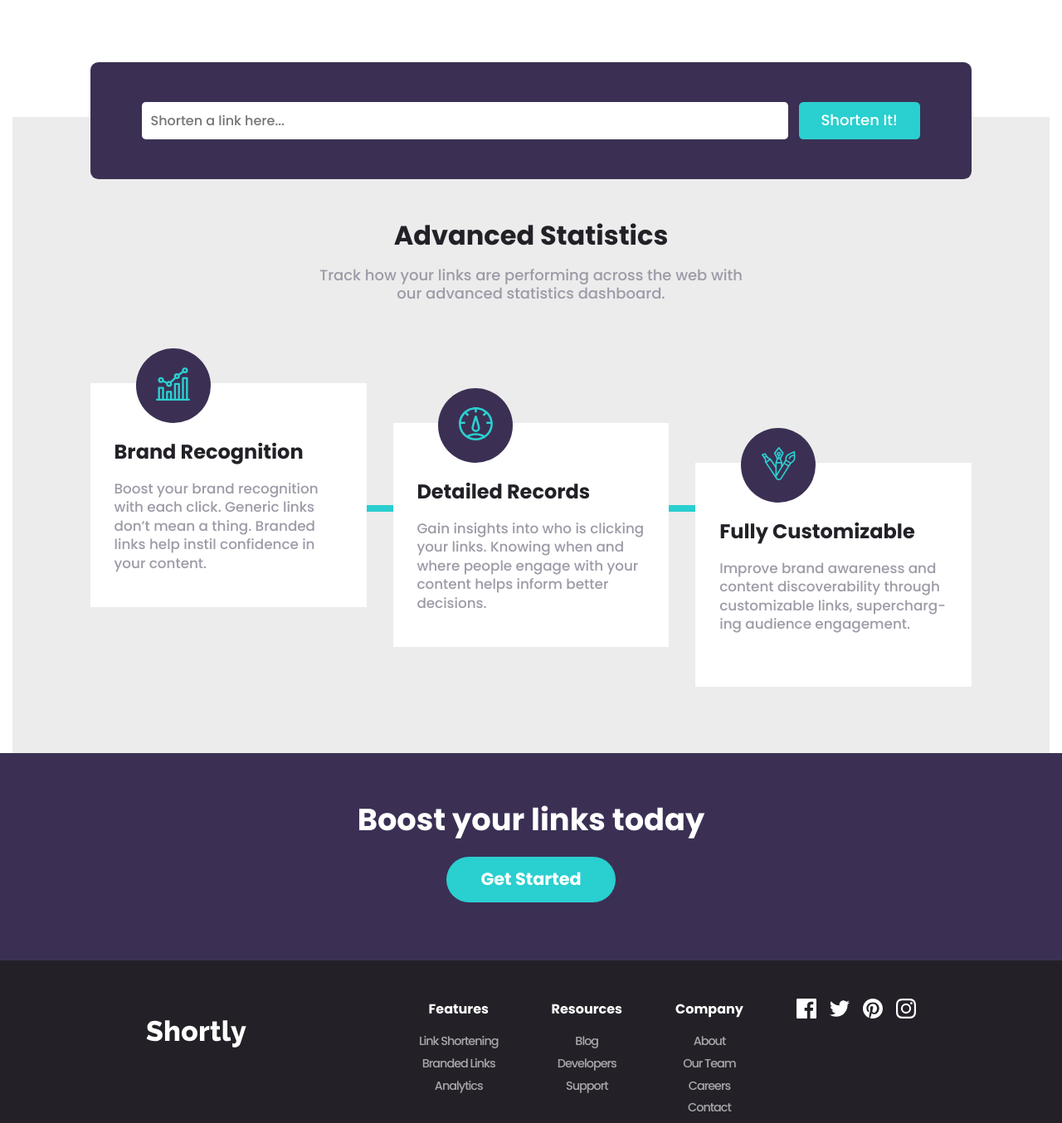
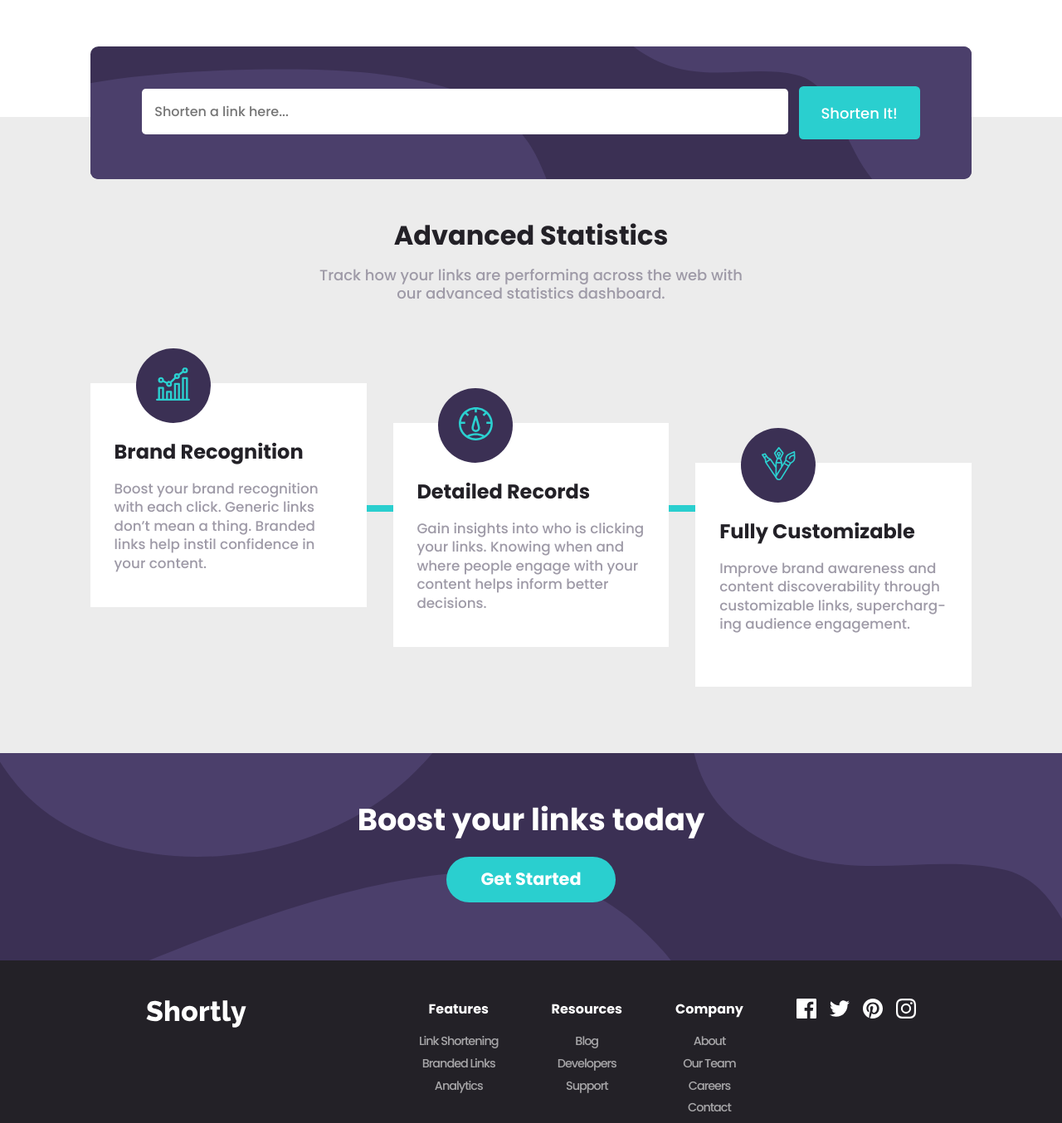
Before and after one commit to DRamirezF/url-shortening-api-master, a plain HTML site: page index.html in a window 1280 px wide. Shown: the part 495-1849 px from the top of the page at 83% size. Drawn offline with Linux system fonts and the light colour scheme.

Commit message:
branch end

```diff
--- a/index.html
+++ b/index.html
@@ -6,7 +6,7 @@
 
   <link rel="icon" type="image/png" sizes="32x32" href="./images/favicon-32x32.png">
 
-  <link rel="stylesheet" href="./css/main.css">
+  <link rel="stylesheet" href="./css/styles.css">
 
   <link rel="preconnect" href="https://fonts.googleapis.com">
   <link rel="preconnect" href="https://fonts.gstatic.com" crossorigin>
@@ -84,8 +84,19 @@
       </div>
     </section>
 
+    <div class="main__color">
       <section class="shortener">
         <div class="shortener__wrapper">
+          <picture class="shortener__picture">
+            <source
+              srcset="./images/bg-shorten-mobile.svg"
+              media="(max-width:915px)"
+              class="shortener__source">
+            <img
+              src="./images/bg-shorten-desktop.svg"
+              alt=""
+              class="shortener__img">
+          </picture>
           <div class="shortener__box">
             <div class="shortener__inputBox">
               <input
@@ -169,10 +180,18 @@
 
         </div>
       </section>
+    </div>
+
 
     <section class="cta">
+        <div class="cta__imgBox">
+          <svg class="cta__svgMobile" xmlns="http://www.w3.org/2000/svg" width="375" height="300"><g fill="#4B3F6B" fill-rule="evenodd"><path d="M-263.351 570.909c29.685 77.331 73.689 123.988 171.79 127.377 98.102 3.39 167.085-60.547 256.043-73.22 88.958-12.674 135.24 107.895 240.73 152.532 105.488 44.638 274.775.333 377.9-125.622C886.24 526.021 878.62 327.29 799.392 238.798 720.162 150.307 608.257 84.743 243.5 224.76c-364.757 140.017-536.537 268.818-506.852 346.149zM-514-377.482c0 82.833 24.36 142.16 114.732 180.482 90.371 38.321 177.686 3.352 265.277 23.4 87.59 20.048 87.59 149.195 170.077 228.671 82.486 79.476 256.405 98.781 397.82 18.15 141.415-80.632 205.52-268.896 163.267-379.902C554.919-417.687 473.943-519 83.236-519S-514-460.314-514-377.482z"/></g></svg>
+          <svg class="cta__svgDesktop" xmlns="http://www.w3.org/2000/svg" width="1440" height="250"><g fill="#4B3F6B" fill-rule="evenodd"><path d="M830-63.482C830 19.351 854.36 78.678 944.732 117c90.371 38.321 177.686 3.352 265.277 23.4 87.59 20.048 87.59 149.195 170.077 228.671 82.486 79.476 256.405 98.781 397.82 18.15 141.415-80.632 205.52-268.896 163.267-379.902C1898.919-103.687 1817.943-205 1427.236-205S830-146.314 830-63.482zM-263.351 570.909c29.685 77.331 73.689 123.988 171.79 127.377 98.102 3.39 167.085-60.547 256.043-73.22 88.958-12.674 135.24 107.895 240.73 152.532 105.488 44.638 274.775.333 377.9-125.622C886.24 526.021 878.62 327.29 799.392 238.798 720.162 150.307 608.257 84.743 243.5 224.76c-364.757 140.017-536.537 268.818-506.852 346.149zM-514-377.482c0 82.833 24.36 142.16 114.732 180.482 90.371 38.321 177.686 3.352 265.277 23.4 87.59 20.048 87.59 149.195 170.077 228.671 82.486 79.476 256.405 98.781 397.82 18.15 141.415-80.632 205.52-268.896 163.267-379.902C554.919-417.687 473.943-519 83.236-519S-514-460.314-514-377.482z"/></g></svg>
+        </div>
+        <div class="cta__wrapper">
           <h2 class="cta__tittle">Boost your links today</h2>
           <a href="" class="cta__button">Get Started</a>
+        </div>
     </section>
 
   </main>
--- a/scss/layout/_cta.scss
+++ b/scss/layout/_cta.scss
@@ -6,14 +6,37 @@
 
     text-align: center;
 
+    position: relative;
+
     @include flex(column, nowrap, center, center);
     @include media(){
         min-height: 250px;
     }
 
+    &__imgBox {
+        width: 100%;
+        position: absolute;
+    }
+    &__picture {
+        position: absolute;
+    }
 
+    &__svgMobile {
+        @include media(){
+            display: none;
+        }
+    }
+    &__svgDesktop {
+        display: none;
+        @include media(){
+            display: block;
+        }
+    }
+    &__wrapper {
+        position: relative;
+        z-index: 1;
+    }
     &__tittle {
-        // background-color: green;
         color: #fff;
         font-size: 1.8em;
         font-weight: 700;
--- a/scss/layout/_feature.scss
+++ b/scss/layout/_feature.scss
@@ -2,7 +2,6 @@
     max-width: 1250px;
     margin: auto;
     padding: 0 0 5em;
-    background-color: hsla(0, 0%, 75%, 0.3);
 
     text-align: center;
 
--- a/scss/layout/_footer.scss
+++ b/scss/layout/_footer.scss
@@ -9,7 +9,7 @@
     padding: 3.5em 0 2.5em;
 
     @include media(){
-        @include flex(row, nowrap, space-evenly, center);
+        @include flex(row, nowrap, space-evenly, flex-start);
         gap: 2em;
         padding: 0 0 2em;
     }
@@ -17,6 +17,10 @@
     // &__imgBox {}
     &__logo {
         margin: 0 0 1em;
+        @include media(){
+            margin: 3em 0 0;
+        }
+
     }
 
     &__lists {
--- /dev/null
+++ b/scss/layout/_main.scss
@@ -0,0 +1,5 @@
+.main {
+    &__color {
+        background-color: hsla(0, 0%, 75%, 0.3);
+    }
+}
--- a/scss/layout/_shortener.scss
+++ b/scss/layout/_shortener.scss
@@ -1,7 +1,6 @@
 .shortener {
     max-width: 1250px;
     margin: auto;
-    background-color: hsl(0, 0%, 75%, 0.3);
 
 
     &__wrapper {
@@ -16,7 +15,31 @@
             width: 85%;
         }
     }
+    &__picture {
+        width: auto;
+
+        position: absolute;
+        z-index: 1;
+        bottom: 57.2%;
+        right: 0;
+
+        @include media(){
+            width: 100%;
+            bottom: 25%;
+        }
+    }
+    &__source {}
+    &__img {
+        // height: 10em;
+        border-radius: .6em;
+
+        @include media(){
+            height: 10em;
+        }
+    }
     &__box {
+        height: 160px;
+
         width: 100%;
         background-color: $Dark-Violet;
         border-radius: .6em;
@@ -39,6 +62,10 @@
         }
     }
     &__inputBox {
+        position: relative;
+        z-index: 2;
+
+        margin: .2em 0 0;
         &-activo {
             margin: 0 0 1em;
         }
@@ -54,7 +81,7 @@
         border: 2.5px solid transparent;
         border-radius: .3em;
 
-        padding: .5em;
+        padding: .8em;
 
         &-activo {
             border-color: $Red;
@@ -84,9 +111,12 @@
         }
     }
     &__button {
+        position: relative;
+        z-index: 2;
+
         text-align: center;
         color: #fff;
-        padding: .6em 0;
+        padding: 1.2em 0;
 
         @include media(){
             width: 15%;
--- a/scss/main.scss
+++ b/scss/styles.scss
@@ -10,3 +10,5 @@
 @import "./layout/feature";
 @import "./layout/cta";
 @import "./layout/footer";
+
+@import "./layout/main";
```
Also changed, not shown: css/main.css (deleted), css/styles.css (added). Lines whose indentation alone changed are shown as unchanged.
